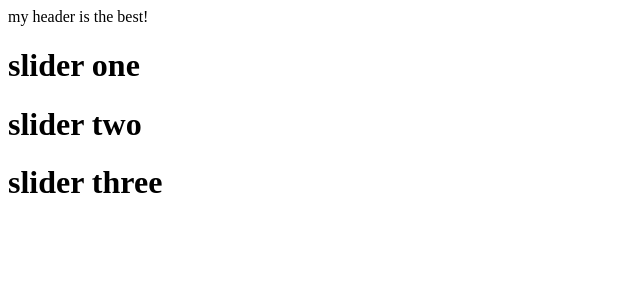
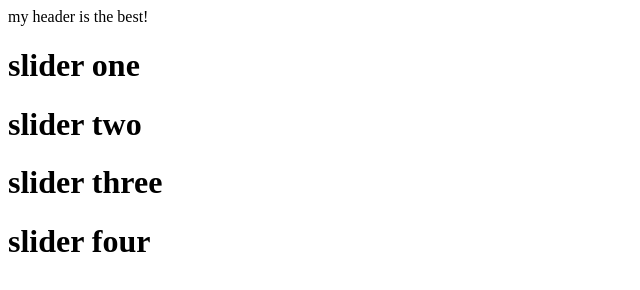
Before and after one commit to 77Alfred1986/git_project_one, a website: page index.html in a window 1280 px wide. Shown: the whole page, without its empty margins (0-640 px from the left). Drawn offline with Linux system fonts and the light colour scheme.

Commit message:
heder four created

```diff
--- a/index.html
+++ b/index.html
@@ -13,6 +13,7 @@
         <h1> slider one </h1>
         <h1> slider two </h1>
         <h1> slider three </h1>
+        <h1> slider four </h1>
     </div>
     <script src="script.js"></script>
 </body>
```
